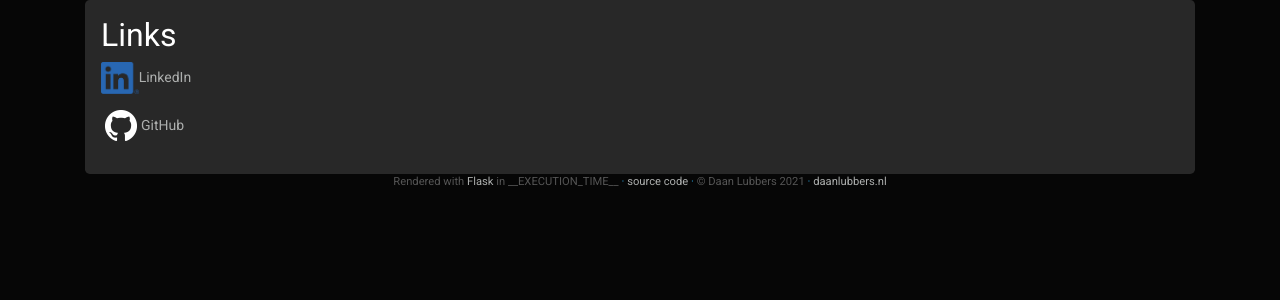
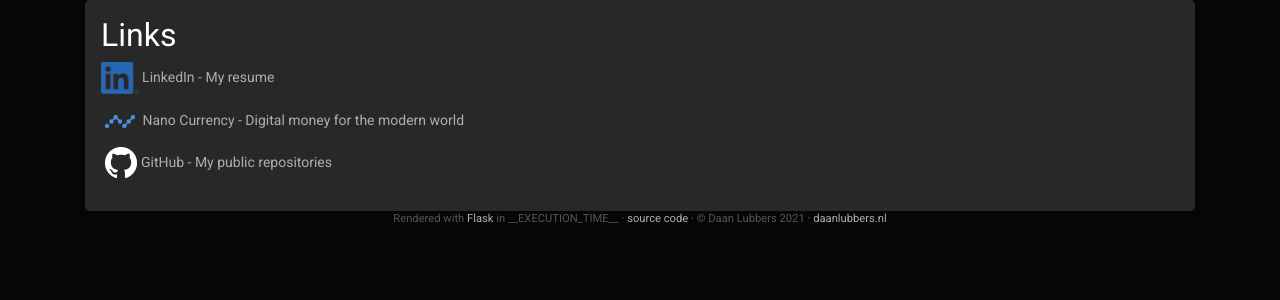
Before and after one commit to Daan4/website, a Python web app: template app/templates/index.html in a window 1280 px wide. Shown: the part 39-339 px from the top of the page. Run offline with Jinja, Linux system fonts and the light colour scheme; the template is opened without the code that fills it, so the values that code supplies are empty; some libraries are stand-ins or nearby versions.

Commit message:
add link to nano.org

```diff
--- a/app/templates/index.html
+++ b/app/templates/index.html
@@ -1,6 +1,7 @@
 {% extends "base.html" %}
 {% block content %}
     <h4>Links</h4>
-    <p><a href="https://www.linkedin.com/in/daanlubbers" class="text-dark"><img src="{{ url_for('static', filename='LI-In-Bug.png') }}" style="height:32px;">LinkedIn</a></p>
-    <p><a href="https://www.github.com/Daan4" class="text-dark"><img src="{{ url_for('static', filename='GitHub-Mark-Light-32px.png') }}" class="px-1">GitHub</a></p>
+    <p><a href="https://www.linkedin.com/in/daanlubbers" class="text-dark"><img src="{{ url_for('static', filename='LI-In-Bug.png') }}" style="height:32px;"> LinkedIn - My resume</a></p>
+    <p><a href="https://www.nano.org" class="text-dark"><img src="{{ url_for('static', filename='nano+mark+hi-res.png') }}" style="width:38px;"> Nano Currency - Digital money for the modern world</a></p>
+    <p><a href="https://www.github.com/Daan4" class="text-dark"><img src="{{ url_for('static', filename='GitHub-Mark-Light-32px.png') }}" class="px-1">GitHub - My public repositories</a></p>
 {% endblock %}
```
Also changed, not shown: app/static/nano+mark+hi-res.png (added).
